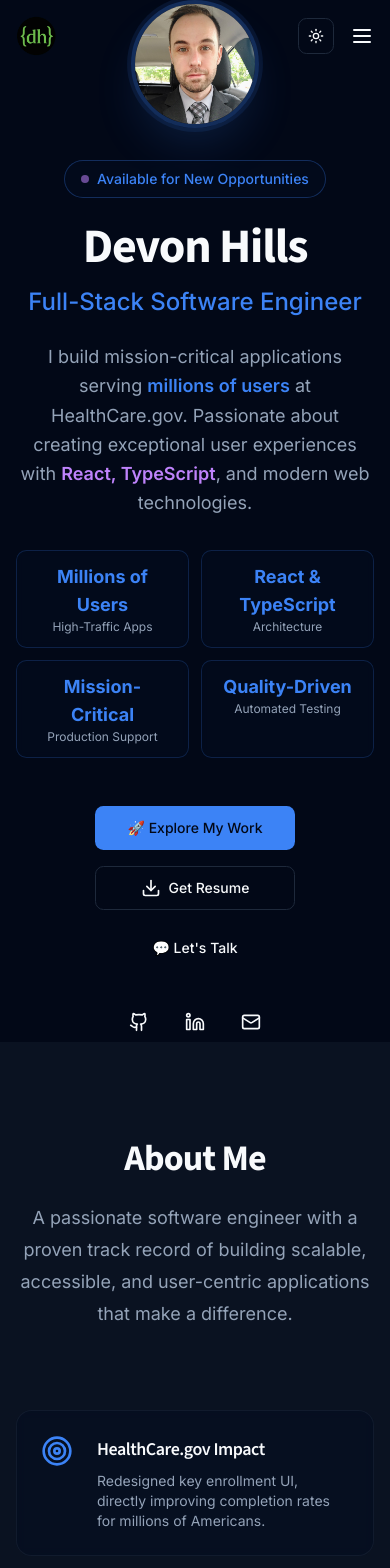
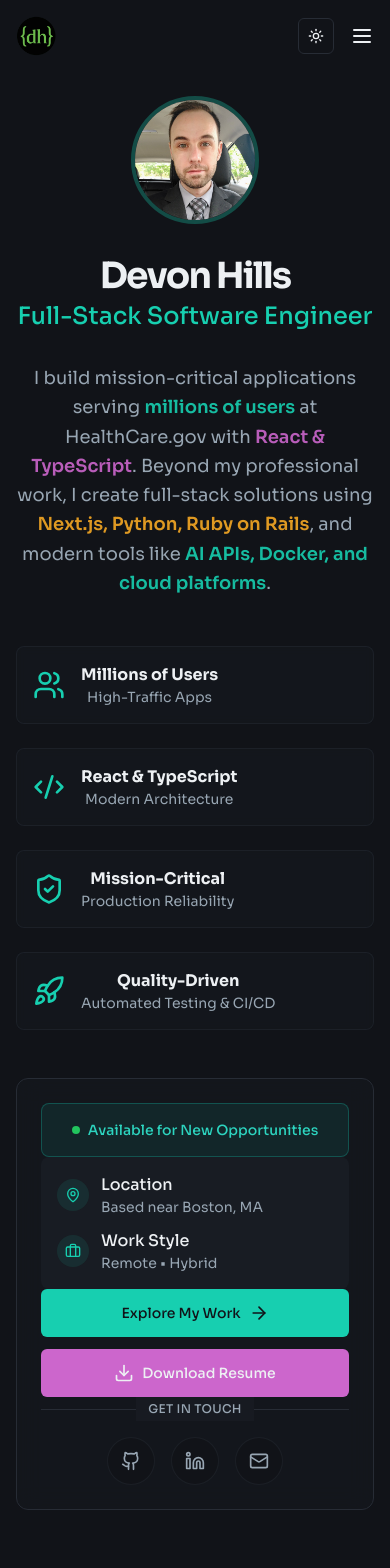
Before and after one commit to devonjhills/portfolio, a Next.js app: page / in a window 390 px wide. Shown: the top 1568 px of the page. Built offline with nearby package versions, Linux system fonts and the light colour scheme.

Commit message:
Enhance Hero component with new icons and improved animations; add ScrollToTop functionality for better navigation

```diff
--- a/app/components/sections/hero.tsx
+++ b/app/components/sections/hero.tsx
@@ -2,158 +2,216 @@
 "use client";
 
 import { motion, Variants } from "framer-motion";
-import { Download, Github, Linkedin, Mail } from "lucide-react";
+import {
+  Download,
+  Github,
+  Linkedin,
+  Mail,
+  Rocket,
+  ShieldCheck,
+  CodeXml,
+  Users,
+  ArrowRight,
+  MapPin,
+  Briefcase,
+} from "lucide-react";
 import { Badge } from "../ui/badge";
 import { Button } from "../ui/button";
 import { Avatar, AvatarFallback, AvatarImage } from "../ui/avatar";
 
 export function Hero() {
   const scrollToSection = (sectionId: string) => {
-    const element = document.getElementById(sectionId);
-    if (element) {
-      element.scrollIntoView({ behavior: "smooth" });
-    }
+    document.getElementById(sectionId)?.scrollIntoView({ behavior: "smooth" });
   };
 
-  // Animation variants for the container and its children
   const containerVariants: Variants = {
-    // <--- 2. Add the Variants type
     hidden: { opacity: 0 },
-    visible: {
-      opacity: 1,
-      transition: {
-        staggerChildren: 0.15,
-      },
-    },
+    visible: { opacity: 1, transition: { staggerChildren: 0.2 } },
   };
 
+  // --- THE FIX IS HERE ---
+  // We explicitly tell TypeScript this object is of type 'Variants'
   const itemVariants: Variants = {
-    // <--- 2. Add the Variants type
     hidden: { opacity: 0, y: 20 },
     visible: {
       opacity: 1,
       y: 0,
-      transition: {
-        duration: 0.5,
-        ease: "easeOut",
-      },
+      transition: { type: "spring", stiffness: 100 },
     },
   };
 
+  const highlights = [
+    { icon: Users, text: "Millions of Users", subtext: "High-Traffic Apps" },
+    {
+      icon: CodeXml,
+      text: "React & TypeScript",
+      subtext: "Modern Architecture",
+    },
+    {
+      icon: ShieldCheck,
+      text: "Mission-Critical",
+      subtext: "Production Reliability",
+    },
+    {
+      icon: Rocket,
+      text: "Quality-Driven",
+      subtext: "Automated Testing & CI/CD",
+    },
+  ];
+
   return (
-    <section className="relative flex min-h-screen w-full items-center justify-center overflow-hidden bg-background antialiased">
-      {/* Background: Subtle dot pattern */}
-      <div className="absolute inset-0 -z-10 h-full w-full bg-background bg-[radial-gradient(#e5e7eb_1px,transparent_1px)] [background-size:24px_24px] dark:bg-[radial-gradient(rgba(255,255,255,0.1)_1px,transparent_1px)]"></div>
-
-      {/* Background: Gradient for visual depth */}
-      <div className="absolute bottom-0 left-[-20%] right-0 top-[-10%] -z-10 h-[500px] w-[500px] rounded-full bg-gradient-to-r from-primary/20 via-accent/10 to-transparent"></div>
+    <section
+      id="home"
+      className="relative w-full min-h-screen-minus-nav pt-24 pb-20 lg:pt-32 lg:pb-28 overflow-hidden antialiased">
+      <div className="absolute inset-0 -z-10 h-full w-full bg-background bg-[radial-gradient(hsl(var(--muted))_1px,transparent_1px)] [background-size:24px_24px]"></div>
+      <div className="absolute top-0 left-0 -z-10 h-full w-2/3 bg-gradient-to-r from-primary/5 via-transparent to-transparent"></div>
 
       <div className="mx-auto max-w-6xl px-4 sm:px-6 lg:px-8">
         <motion.div
           variants={containerVariants}
           initial="hidden"
           animate="visible"
-          className="flex flex-col items-center text-center">
-          {/* Profile Avatar */}
-          <motion.div variants={itemVariants}>
-            <Avatar className="w-32 h-32 mb-8 border-4 border-primary/30 shadow-2xl shadow-primary/20 ring-4 ring-primary/10">
-              <AvatarImage
-                src="/avatar.png"
-                alt="Devon Hills"
-                className="object-cover"
-              />
-              <AvatarFallback className="text-2xl font-semibold bg-primary/10 text-primary">
+          className="grid grid-cols-1 lg:grid-cols-3 gap-12 lg:gap-8 items-start">
+          {/* ====== Left Column: Identity & Details ====== */}
+          <div className="lg:col-span-2 flex flex-col items-center lg:items-start text-center lg:text-left">
+            <motion.div
+              variants={itemVariants}
+              className="flex flex-col lg:flex-row items-center gap-8">
+              <Avatar className="w-32 h-32 lg:w-40 lg:h-40 border-4 border-primary/30 shadow-lg">
+                <AvatarImage src="/avatar.png" alt="Devon Hills" />
+                <AvatarFallback className="text-4xl font-semibold bg-primary/10 text-primary">
                   DH
                 </AvatarFallback>
               </Avatar>
-          </motion.div>
-
-          <motion.div variants={itemVariants}>
-            <Badge
-              variant="outline"
-              className="mb-6 cursor-default border-primary/30 bg-card/50 px-4 py-2 text-sm font-medium text-primary backdrop-blur-sm hover:border-primary/50">
-              <div className="mr-2 h-2 w-2 animate-pulse rounded-full bg-secondary"></div>
-              Available for New Opportunities
-            </Badge>
-          </motion.div>
-
-          <motion.div variants={itemVariants} className="space-y-4">
-            <h1 className="text-5xl font-bold tracking-tight text-foreground md:text-7xl lg:text-8xl">
+              <div className="flex flex-col">
+                <h1 className="text-4xl sm:text-5xl font-bold tracking-tighter text-foreground">
                   Devon Hills
                 </h1>
-            <div className="text-2xl font-medium text-primary md:text-3xl lg:text-4xl">
+                <p className="mt-1 text-2xl font-medium text-primary">
                   Full-Stack Software Engineer
+                </p>
               </div>
             </motion.div>
 
             <motion.p
               variants={itemVariants}
-            className="mt-6 max-w-2xl text-lg text-muted-foreground md:text-xl leading-relaxed">
+              className="mt-8 max-w-2xl text-lg text-muted-foreground leading-relaxed">
               I build mission-critical applications serving{" "}
-            <span className="font-semibold text-primary">
+              <span className="font-semibold text-primary/90">
                 millions of users
               </span>{" "}
-            at HealthCare.gov. Passionate about creating exceptional user
-            experiences with{" "}
-            <span className="font-semibold text-secondary">
-              React, TypeScript
+              at HealthCare.gov with{" "}
+              <span className="font-semibold text-secondary/90">
+                React & TypeScript
               </span>
-            , and modern web technologies.
+              . Beyond my professional work, I create full-stack solutions using{" "}
+              <span className="font-semibold text-accent/90">
+                Next.js, Python, Ruby on Rails
+              </span>
+              , and modern tools like{" "}
+              <span className="font-semibold text-primary/90">
+                AI APIs, Docker, and cloud platforms
+              </span>
+              .
             </motion.p>
 
-          <motion.div
-            variants={itemVariants}
-            className="mt-8 grid grid-cols-2 gap-3 sm:flex sm:flex-wrap sm:justify-center">
-            {[
-              { text: "Millions of Users", subtext: "High-Traffic Apps" },
-              { text: "React & TypeScript", subtext: "Architecture" },
-              { text: "Mission-Critical", subtext: "Production Support" },
-              { text: "Quality-Driven", subtext: "Automated Testing" },
-            ].map((highlight) => (
+            {/* --- Key Strengths Grid --- */}
+            <motion.div variants={itemVariants} className="mt-12 w-full">
+              <div className="grid grid-cols-1 sm:grid-cols-2 gap-6">
+                {highlights.map((highlight) => (
                   <div
                     key={highlight.text}
-                className="flex flex-col items-center rounded-lg border border-primary/20 bg-card/50 px-4 py-3 backdrop-blur-sm">
-                <div className="text-lg font-bold text-primary">
+                    className="flex items-center gap-4 rounded-lg border border-border/50 bg-card/50 p-4 backdrop-blur-sm">
+                    <highlight.icon className="h-8 w-8 text-primary flex-shrink-0" />
+                    <div>
+                      <p className="font-bold text-foreground">
                         {highlight.text}
-                </div>
-                <div className="text-xs text-muted-foreground">
+                      </p>
+                      <p className="text-sm text-muted-foreground">
                         {highlight.subtext}
+                      </p>
                     </div>
                   </div>
                 ))}
+              </div>
             </motion.div>
+          </div>
 
+          {/* ====== Right Column: Action Panel ====== */}
           <motion.div
             variants={itemVariants}
-            className="mt-12 flex flex-col items-center gap-4 sm:flex-row">
+            className="w-full lg:sticky lg:top-24 h-full flex flex-col">
+            <div className="w-full h-full rounded-xl border border-border bg-card/50 p-6 shadow-lg backdrop-blur-md flex flex-col justify-between">
+              {/* Status Badge */}
+              <div className="text-center">
+                <Badge className="w-full flex items-center justify-center gap-2 p-4 text-sm font-medium border-teal-500/30 bg-teal-500/10 text-teal-400 rounded-lg">
+                  <span className="relative flex h-2 w-2">
+                    <span className="animate-ping absolute inline-flex h-full w-full rounded-full bg-green-400 opacity-75"></span>
+                    <span className="relative inline-flex rounded-full h-2 w-2 bg-green-500"></span>
+                  </span>
+                  Available for New Opportunities
+                </Badge>
+              </div>
+
+              {/* Info Section */}
+              <div className="space-y-4">
+                <div className="bg-muted/30 rounded-lg p-4 space-y-3">
+                  <div className="flex items-center gap-3">
+                    <div className="flex items-center justify-center w-8 h-8 rounded-full bg-primary/10">
+                      <MapPin className="h-4 w-4 text-primary" />
+                    </div>
+                    <div>
+                      <p className="font-medium text-foreground">Location</p>
+                      <p className="text-sm text-muted-foreground">Based near Boston, MA</p>
+                    </div>
+                  </div>
+                  <div className="flex items-center gap-3">
+                    <div className="flex items-center justify-center w-8 h-8 rounded-full bg-primary/10">
+                      <Briefcase className="h-4 w-4 text-primary" />
+                    </div>
+                    <div>
+                      <p className="font-medium text-foreground">Work Style</p>
+                      <p className="text-sm text-muted-foreground">Remote • Hybrid</p>
+                    </div>
+                  </div>
+                </div>
+              </div>
+
+              {/* Action Buttons */}
+              <div className="space-y-3">
                 <Button
                   size="lg"
-              className="w-full sm:w-auto"
+                  className="w-full group h-12 font-medium"
                   onClick={() => scrollToSection("projects")}>
-              🚀 Explore My Work
+                  Explore My Work{" "}
+                  <ArrowRight className="ml-2 h-5 w-5 transition-transform group-hover:translate-x-1" />
                 </Button>
                 <Button
                   asChild
                   size="lg"
-              variant="outline"
-              className="w-full sm:w-auto">
+                  variant="secondary"
+                  className="w-full h-12 font-medium">
                   <a href="/Devon_Hills_Resume_2025_Newest.pdf" download>
                     <Download className="mr-2 h-5 w-5" />
-                Get Resume
+                    Download Resume
                   </a>
                 </Button>
-            <Button
-              size="lg"
-              variant="ghost"
-              className="w-full sm:w-auto"
-              onClick={() => scrollToSection("contact")}>
-              💬 Let&apos;s Talk
-            </Button>
-          </motion.div>
+              </div>
 
-          <motion.div
-            variants={itemVariants}
-            className="mt-8 flex justify-center gap-4">
+              {/* Contact Section */}
+              <div className="space-y-4">
+                <div className="relative">
+                  <div className="absolute inset-0 flex items-center">
+                    <span className="w-full border-t border-border"></span>
+                  </div>
+                  <div className="relative flex justify-center text-xs uppercase">
+                    <span className="bg-card px-3 py-1 text-muted-foreground font-medium tracking-wide">
+                      Get in Touch
+                    </span>
+                  </div>
+                </div>
+
+                <div className="flex justify-center gap-4">
                   {[
                     {
                       icon: Github,
@@ -171,17 +229,24 @@ export function Hero() {
                       label: "Email",
                     },
                   ].map(({ icon: Icon, href, label }) => (
-              <Button key={label} asChild variant="ghost" size="icon">
+                    <Button
+                      key={label}
+                      asChild
+                      variant="outline"
+                      size="icon"
+                      className="h-12 w-12 rounded-full border-border/50 hover:border-primary/50 hover:bg-primary/5 transition-all">
                       <a
                         href={href}
-                  {...(href.includes("mailto")
-                    ? {}
-                    : { target: "_blank", rel: "noopener noreferrer" })}
+                        target="_blank"
+                        rel="noopener noreferrer"
                         aria-label={label}>
-                  <Icon className="h-5 w-5" />
+                        <Icon className="h-5 w-5 text-muted-foreground hover:text-primary transition-colors" />
                       </a>
                     </Button>
                   ))}
+                </div>
+              </div>
+            </div>
           </motion.div>
         </motion.div>
       </div>
--- a/app/components/sections/projects.tsx
+++ b/app/components/sections/projects.tsx
@@ -60,7 +60,7 @@ const projects: Project[] = [
       "Python",
       "Flask",
       "Pillow",
-      "Google Gemini",
+      "Google Gemini API",
       "Etsy API",
       "OAuth 2.0",
       "Docker",
--- /dev/null
+++ b/app/components/ui/scroll-to-top.tsx
@@ -0,0 +1,52 @@
+"use client";
+
+import { useState, useEffect } from "react";
+import { motion, AnimatePresence } from "framer-motion";
+import { ChevronUp } from "lucide-react";
+import { Button } from "./button";
+
+export function ScrollToTop() {
+  const [isVisible, setIsVisible] = useState(false);
+
+  useEffect(() => {
+    const toggleVisibility = () => {
+      if (window.scrollY > 300) {
+        setIsVisible(true);
+      } else {
+        setIsVisible(false);
+      }
+    };
+
+    window.addEventListener("scroll", toggleVisibility);
+
+    return () => window.removeEventListener("scroll", toggleVisibility);
+  }, []);
+
+  const scrollToTop = () => {
+    window.scrollTo({
+      top: 0,
+      behavior: "smooth",
+    });
+  };
+
+  return (
+    <AnimatePresence>
+      {isVisible && (
+        <motion.div
+          initial={{ opacity: 0, scale: 0.8 }}
+          animate={{ opacity: 1, scale: 1 }}
+          exit={{ opacity: 0, scale: 0.8 }}
+          transition={{ duration: 0.2 }}
+          className="fixed bottom-6 right-6 z-50">
+          <Button
+            onClick={scrollToTop}
+            size="icon"
+            className="h-12 w-12 rounded-full shadow-lg hover:shadow-xl transition-all duration-300 bg-primary hover:bg-primary/90 border-2 border-background/10"
+            aria-label="Scroll to top">
+            <ChevronUp className="h-5 w-5" />
+          </Button>
+        </motion.div>
+      )}
+    </AnimatePresence>
+  );
+}
--- a/app/globals.css
+++ b/app/globals.css
@@ -1,128 +1,129 @@
-@import url("https://fonts.googleapis.com/css2?family=Inter:wght@300;400;500;600;700;800&family=Source+Sans+3:wght@300;400;500;600;700;800&family=Source+Code+Pro:wght@400;500;600;700&display=swap");
+/* ===== Font Imports: Modern & Tech-Focused ===== */
+/* Sora: A geometric sans-serif for a clean, technical, yet elegant feel for UI and headings. */
+/* JetBrains Mono: A premier monospaced font for developers, with excellent readability and code ligatures. */
+@import url("https://fonts.googleapis.com/css2?family=Sora:wght@300;400;500;600;700;800&family=JetBrains+Mono:wght@400;500;600;700&display=swap");
 
 @tailwind base;
 @tailwind components;
 @tailwind utilities;
 
 @layer base {
+  /* ===== Color Palette: "Midnight Slate & Neon Teal" ===== */
+  /* A sophisticated, cool-toned dark theme with a vibrant, tech-inspired accent. */
   :root {
-    --background: 222 84% 4.9%;
-    --foreground: 210 40% 98%;
-    --card: 222 84% 6.8%;
-    --card-foreground: 210 40% 98%;
-    --popover: 222 84% 6.8%;
-    --popover-foreground: 210 40% 98%;
-    --primary: 217 91% 60%;
-    --primary-foreground: 222 84% 4.9%;
-    --secondary: 270 95% 75%;
-    --secondary-foreground: 222 84% 4.9%;
-    --muted: 217 32.6% 17.5%;
-    --muted-foreground: 215 20.2% 65.1%;
-    --accent: 142 76% 55%;
-    --accent-foreground: 222 84% 4.9%;
-    --destructive: 0 62.8% 30.6%;
-    --destructive-foreground: 210 40% 98%;
-    --border: 217 32.6% 17.5%;
-    --input: 217 32.6% 17.5%;
-    --ring: 217 91% 60%;
-    --chart-1: 217 91% 60%;
-    --chart-2: 270 95% 75%;
-    --chart-3: 142 76% 55%;
-    --chart-4: 33 100% 70%;
-    --chart-5: 340 82% 67%;
-    --radius: 0.65rem;
+    --background: 220 18% 8%; /* Deep, cool charcoal */
+    --foreground: 210 20% 94%; /* Soft off-white */
+
+    --muted: 220 15% 18%;
+    --muted-foreground: 210 15% 65%;
+
+    --popover: 220 20% 6%;
+    --popover-foreground: 210 20% 94%;
+
+    --card: 220 18% 11%;
+    --card-foreground: 210 20% 94%;
+
+    --border: 220 15% 18%;
+    --input: 220 15% 18%;
+
+    --primary: 170 80% 45%; /* Vibrant Neon Teal */
+    --primary-foreground: 220 18% 8%; /* Dark, for high contrast on primary buttons */
+
+    --secondary: 300 50% 60%; /* Subtle cool magenta */
+    --secondary-foreground: 210 20% 94%;
+
+    --accent: 38 92% 55%; /* Warm gold for a highlight */
+    --accent-foreground: 220 18% 8%;
+
+    --destructive: 0 63% 50%;
+    --destructive-foreground: 210 20% 98%;
+
+    --ring: 170 85% 50%;
+
+    --radius: 0.5rem; /* A crisp, modern radius */
   }
 
   .light {
-    --background: 0 0% 100%;
-    --foreground: 240 10% 3.9%;
+    --background: 0 0% 98%; /* Clean off-white */
+    --foreground: 220 15% 20%; /* Dark slate gray */
+
+    --muted: 210 40% 96%;
+    --muted-foreground: 215 16% 47%;
+
+    --popover: 0 0% 100%;
+    --popover-foreground: 220 15% 20%;
+
     --card: 0 0% 100%;
-    --card-foreground: 240 10% 3.9%;
-    --popover: 0 0% 100%;
-    --popover-foreground: 240 10% 3.9%;
-    --primary: 217 91% 55%;
+    --card-foreground: 220 15% 20%;
+
+    --border: 214 32% 91%;
+    --input: 214 32% 91%;
+
+    --primary: 170 75% 40%; /* Slightly darker teal for accessibility */
     --primary-foreground: 0 0% 100%;
-    --secondary: 270 95% 65%;
+
+    --secondary: 300 55% 55%;
     --secondary-foreground: 0 0% 100%;
-    --muted: 210 40% 96%;
-    --muted-foreground: 215.4 16.3% 46.9%;
-    --accent: 142 76% 45%;
+
+    --accent: 38 90% 50%;
     --accent-foreground: 0 0% 100%;
-    --destructive: 0 84.2% 60.2%;
+
+    --destructive: 0 84% 60%;
     --destructive-foreground: 0 0% 98%;
-    --border: 214.3 31.8% 91.4%;
-    --input: 214.3 31.8% 91.4%;
-    --ring: 217 91% 55%;
-    --radius: 0.65rem;
-    --chart-1: 217 91% 55%;
-    --chart-2: 270 95% 65%;
-    --chart-3: 142 76% 45%;
-    --chart-4: 33 100% 60%;
-    --chart-5: 340 82% 57%;
+
+    --ring: 170 75% 40%;
   }
 
   * {
     @apply border-border;
   }
 
-  /* Ensure rounded corners are consistent across themes */
-  .rounded-lg {
-    border-radius: var(--radius) !important;
-  }
-
-  .rounded-xl {
-    border-radius: calc(var(--radius) * 1.5) !important;
-  }
-
-  .rounded-full {
-    border-radius: 9999px !important;
-  }
-
+  /* Main body styling with the new font */
   body {
     @apply bg-background text-foreground;
-    font-family: "Inter", "Source Sans 3", system-ui, -apple-system, sans-serif;
+    font-family: "Sora", system-ui, -apple-system, sans-serif;
     font-feature-settings: "rlig" 1, "calt" 1;
     -webkit-font-smoothing: antialiased;
     -moz-osx-font-smoothing: grayscale;
   }
 
-  /* Typography hierarchy */
+  /* Heading styles for clear hierarchy */
   h1,
   h2,
   h3,
   h4,
   h5,
   h6 {
-    font-family: "Source Sans 3", "Inter", system-ui, -apple-system, sans-serif;
-    font-weight: 600;
-    letter-spacing: -0.025em;
+    @apply font-semibold tracking-tight;
   }
 
+  /* Code blocks with the awesome JetBrains Mono font and ligatures enabled */
   code,
   pre {
-    font-family: "Source Code Pro", "SF Mono", Monaco, "Cascadia Code",
+    font-family: "JetBrains Mono", "SF Mono", Monaco, "Cascadia Code",
       "Roboto Mono", Consolas, "Courier New", monospace;
+    font-variant-ligatures: common-ligatures; /* Enable ligatures like '=>' becoming '⇒' */
   }
 
   html {
     scroll-behavior: smooth;
   }
 
-  /* Beautiful text selection */
+  /* Beautiful text selection that matches the theme */
   ::selection {
     background-color: hsl(var(--primary) / 0.15);
     color: hsl(var(--primary));
   }
 
-  /* Modern scrollbar */
+  /* Modern, themed scrollbar */
   ::-webkit-scrollbar {
     width: 8px;
   }
   ::-webkit-scrollbar-track {
-    background-color: hsl(var(--muted) / 0.3);
+    background-color: hsl(var(--background));
   }
   ::-webkit-scrollbar-thumb {
-    background-color: hsl(var(--primary) / 0.6);
+    background-color: hsl(var(--primary) / 0.5);
     border-radius: 9999px;
     border: 2px solid transparent;
     background-clip: content-box;
@@ -132,64 +133,28 @@
   }
 }
 
+/* Optional: You can keep or modify these gradient utilities */
 @layer components {
-  /* Theme gradient backgrounds */
+  /* Subtle theme gradient for hero sections or cards */
   .gradient-primary {
     background: linear-gradient(
       135deg,
-      hsl(var(--primary) / 0.15) 0%,
-      hsl(var(--accent) / 0.15) 50%,
-      hsl(var(--secondary) / 0.15) 100%
-    );
-  }
-
-  .gradient-secondary {
-    background: linear-gradient(
-      45deg,
-      hsl(var(--secondary) / 0.15) 0%,
-      hsl(var(--primary) / 0.15) 100%
+      hsl(var(--primary) / 0.1) 0%,
+      hsl(var(--secondary) / 0.1) 100%
     );
   }
 
   .gradient-accent {
     background: linear-gradient(
       135deg,
-      hsl(var(--accent) / 0.12) 0%,
-      hsl(var(--info) / 0.12) 50%,
-      hsl(var(--success) / 0.12) 100%
+      hsl(var(--accent) / 0.1) 0%,
+      hsl(var(--primary) / 0.1) 100%
     );
   }
+}
 
-  /* Color utility classes */
-  .text-success {
-    color: hsl(var(--success));
-  }
-
-  .text-warning {
-    color: hsl(var(--warning));
-  }
-
-  .text-info {
-    color: hsl(var(--info));
-  }
-
-  .text-highlight {
-    color: hsl(var(--highlight));
-  }
-
-  .bg-success {
-    background-color: hsl(var(--success));
-  }
-
-  .bg-warning {
-    background-color: hsl(var(--warning));
-  }
-
-  .bg-info {
-    background-color: hsl(var(--info));
-  }
-
-  .bg-highlight {
-    background-color: hsl(var(--highlight));
+@layer utilities {
+  .min-h-screen-minus-nav {
+    min-height: calc(100vh - 5rem); /* Adjust 5rem to your navbar's height */
   }
 }
--- a/app/page.tsx
+++ b/app/page.tsx
@@ -5,6 +5,7 @@ import { About } from './components/sections/about'
 import { Projects } from './components/sections/projects'
 import { Experience } from './components/sections/experience'
 import { Contact } from './components/sections/contact'
+import { ScrollToTop } from './components/ui/scroll-to-top'
 
 export default function Home() {
   return (
@@ -18,6 +19,7 @@ export default function Home() {
         <Contact />
       </main>
       <Footer />
+      <ScrollToTop />
     </div>
   )
 }
```
Lines whose indentation alone changed are shown as unchanged.
